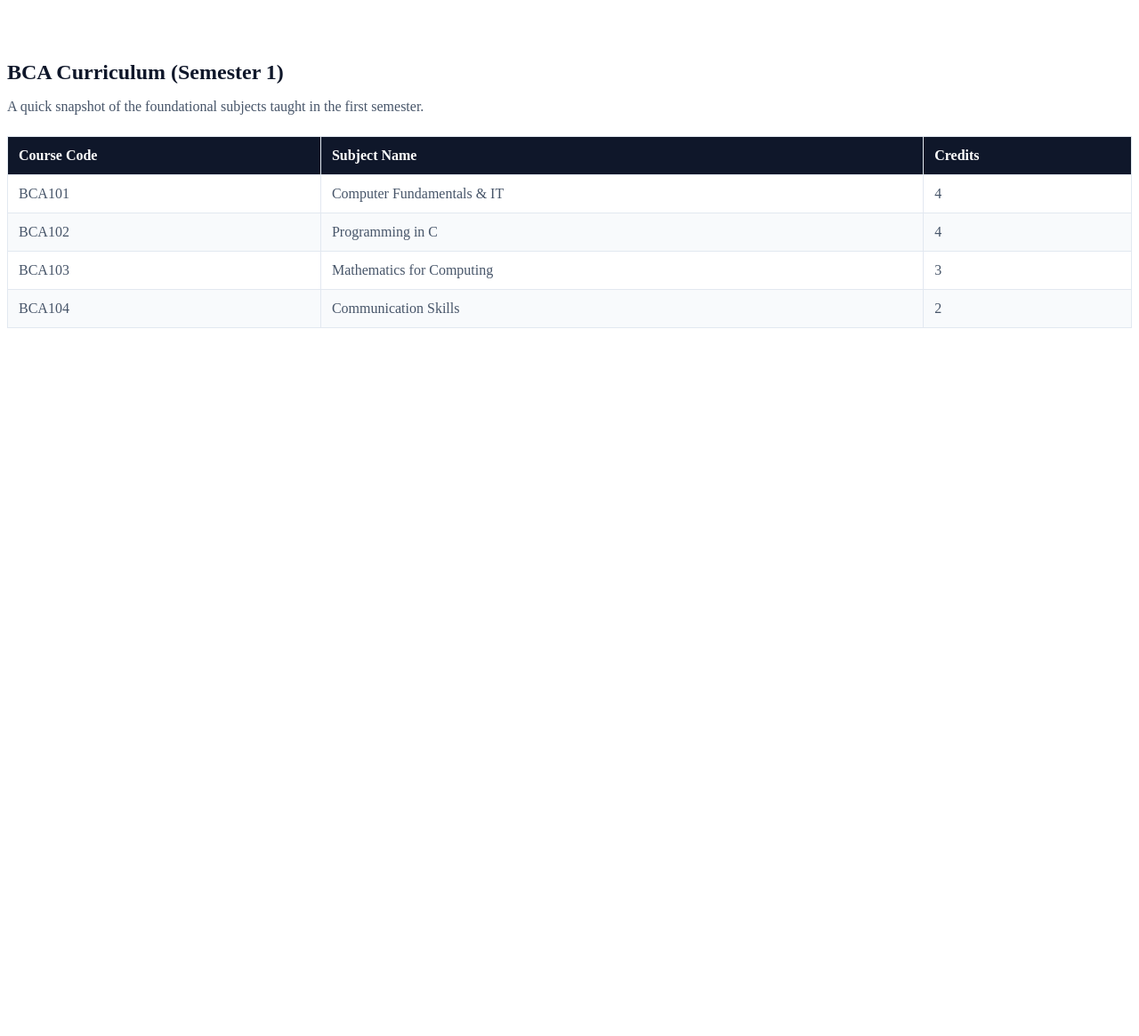
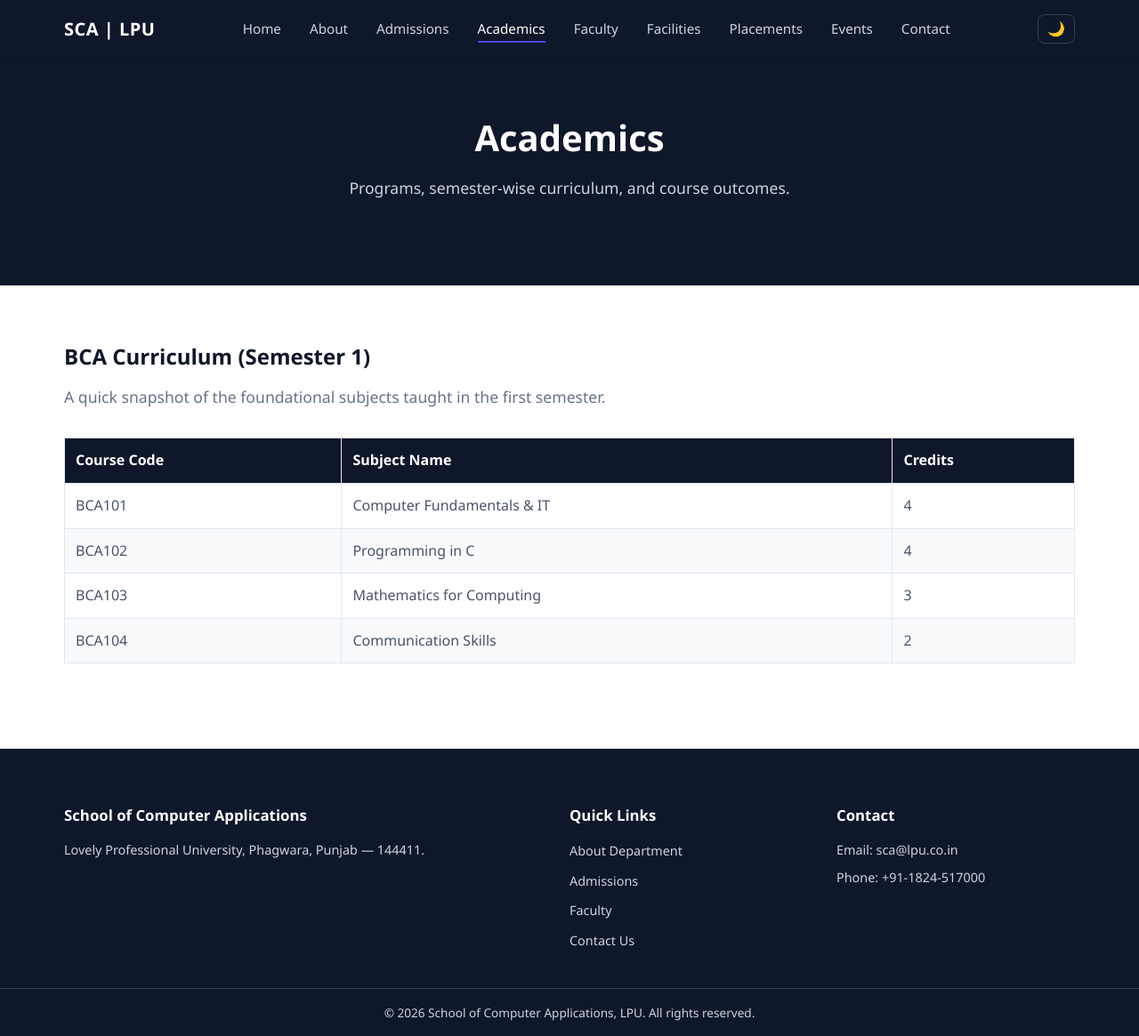
Before and after one commit to Sahib45-here/CollegeDeptWeb, a plain HTML site: page academics.html in a window 1280 px wide. Shown: the whole page at 89% size. Before the commit the page ends 800 px from the top, so only its background shows below. Drawn offline with Linux system fonts and the light colour scheme.

Commit message:
academics

```diff
--- a/academics.html
+++ b/academics.html
@@ -1,38 +1,103 @@
-  <section class="academics-section" style="padding: 40px 0; background: white;">
+<!DOCTYPE html>
+<html lang="en">
+<head>
+  <meta charset="UTF-8">
+  <meta name="viewport" content="width=device-width, initial-scale=1.0">
+  <title>Academics | School of Computer Applications, LPU</title>
+  <link rel="stylesheet" href="css/style.css">
+</head>
+<body>
+  <header class="site-header">
+    <div class="container header-inner">
+      <a href="index.html" class="brand">SCA | LPU</a>
+      <nav class="main-nav">
+        <ul>
+          <li><a href="index.html">Home</a></li>
+          <li><a href="about.html">About</a></li>
+          <li><a href="admissions.html">Admissions</a></li>
+          <li><a href="academics.html" class="active">Academics</a></li>
+          <li><a href="faculty.html">Faculty</a></li>
+          <li><a href="facilities.html">Facilities</a></li>
+          <li><a href="placements.html">Placements</a></li>
+          <li><a href="events.html">Events</a></li>
+          <li><a href="contact.html">Contact</a></li>
+        </ul>
+      </nav>
+      <button id="theme-toggle" class="theme-toggle" aria-label="Toggle dark mode">🌙</button>
+    </div>
+  </header>
+
+  <section class="hero">
     <div class="container">
-      <h2 style="color: #0F172A; margin-bottom: 16px;">BCA Curriculum (Semester 1)</h2>
-      <p style="color: #475569; margin-bottom: 24px;">A quick snapshot of the foundational subjects taught in the first semester.</p>
+      <h1>Academics</h1>
+      <p>Programs, semester-wise curriculum, and course outcomes.</p>
+    </div>
+  </section>
 
-      <table style="width: 100%; border-collapse: collapse; text-align: left;">
+  <section class="page-section">
+    <div class="container">
+      <h2 class="section-heading">BCA Curriculum (Semester 1)</h2>
+      <p class="section-subtext">A quick snapshot of the foundational subjects taught in the first semester.</p>
+
+      <table class="data-table">
         <thead>
-          <tr style="background: #0F172A; color: white;">
-            <th style="padding: 12px; border: 1px solid #E2E8F0;">Course Code</th>
-            <th style="padding: 12px; border: 1px solid #E2E8F0;">Subject Name</th>
-            <th style="padding: 12px; border: 1px solid #E2E8F0;">Credits</th>
+          <tr>
+            <th>Course Code</th>
+            <th>Subject Name</th>
+            <th>Credits</th>
           </tr>
         </thead>
-        <tbody style="color: #475569;">
+        <tbody>
           <tr>
-            <td style="padding: 12px; border: 1px solid #E2E8F0;">BCA101</td>
-            <td style="padding: 12px; border: 1px solid #E2E8F0;">Computer Fundamentals & IT</td>
-            <td style="padding: 12px; border: 1px solid #E2E8F0;">4</td>
-          </tr>
-          <tr style="background: #F8FAFC;">
-            <td style="padding: 12px; border: 1px solid #E2E8F0;">BCA102</td>
-            <td style="padding: 12px; border: 1px solid #E2E8F0;">Programming in C</td>
-            <td style="padding: 12px; border: 1px solid #E2E8F0;">4</td>
+            <td>BCA101</td>
+            <td>Computer Fundamentals & IT</td>
+            <td>4</td>
           </tr>
           <tr>
-            <td style="padding: 12px; border: 1px solid #E2E8F0;">BCA103</td>
-            <td style="padding: 12px; border: 1px solid #E2E8F0;">Mathematics for Computing</td>
-            <td style="padding: 12px; border: 1px solid #E2E8F0;">3</td>
+            <td>BCA102</td>
+            <td>Programming in C</td>
+            <td>4</td>
           </tr>
-          <tr style="background: #F8FAFC;">
-            <td style="padding: 12px; border: 1px solid #E2E8F0;">BCA104</td>
-            <td style="padding: 12px; border: 1px solid #E2E8F0;">Communication Skills</td>
-            <td style="padding: 12px; border: 1px solid #E2E8F0;">2</td>
+          <tr>
+            <td>BCA103</td>
+            <td>Mathematics for Computing</td>
+            <td>3</td>
+          </tr>
+          <tr>
+            <td>BCA104</td>
+            <td>Communication Skills</td>
+            <td>2</td>
           </tr>
         </tbody>
       </table>
     </div>
   </section>
+
+  <footer class="site-footer">
+    <div class="container footer-grid">
+      <div>
+        <h3>School of Computer Applications</h3>
+        <p>Lovely Professional University, Phagwara, Punjab — 144411.</p>
+      </div>
+      <div>
+        <h3>Quick Links</h3>
+        <ul class="footer-links">
+          <li><a href="about.html">About Department</a></li>
+          <li><a href="admissions.html">Admissions</a></li>
+          <li><a href="faculty.html">Faculty</a></li>
+          <li><a href="contact.html">Contact Us</a></li>
+        </ul>
+      </div>
+      <div>
+        <h3>Contact</h3>
+        <p>Email: sca@lpu.co.in</p>
+        <p>Phone: +91-1824-517000</p>
+      </div>
+    </div>
+    <div class="footer-bottom">
+      <p>© 2026 School of Computer Applications, LPU. All rights reserved.</p>
+    </div>
+  </footer>
+  <script src="js/app.js"></script>
+</body>
+</html>
```
